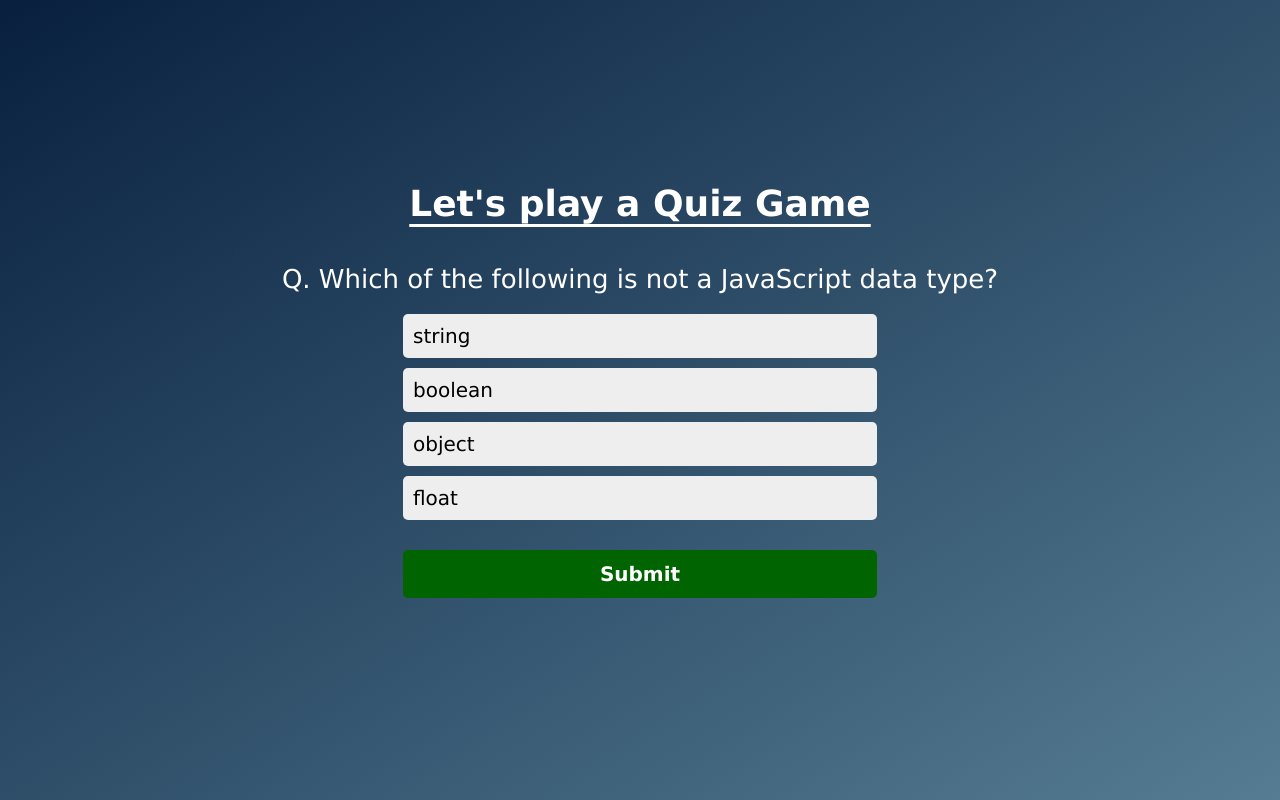
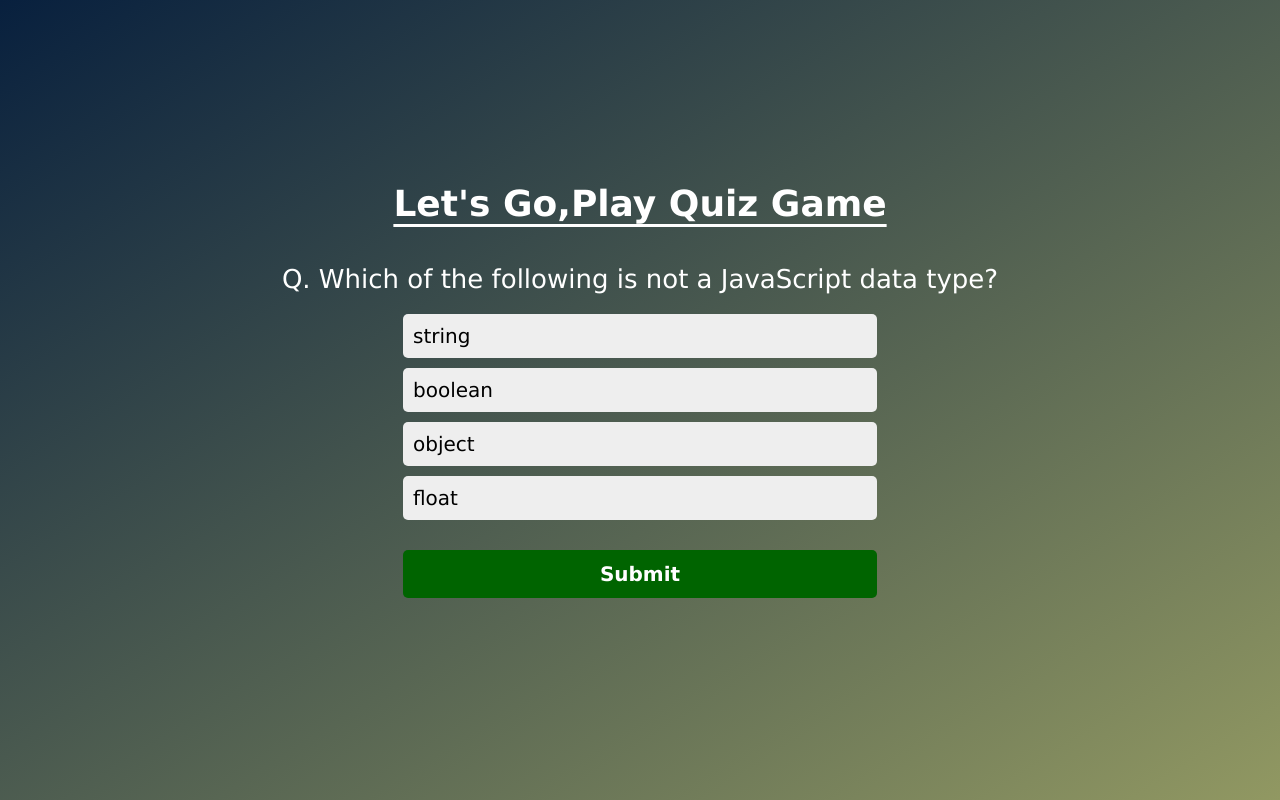
Before and after one commit to PrahladArcgate/QuizApp, a plain HTML site: page index.html in a window 1280 px wide. Both pictures are taken after a click on the element "Start". Drawn offline with Linux system fonts and the light colour scheme.

Commit message:
last space added

```diff
--- a/index.html
+++ b/index.html
@@ -5,21 +5,18 @@
     <meta http-equiv="X-UA-Compatible" content="IE=edge">
     <meta name="viewport" content="width=device-width, initial-scale=1.0">
     <link rel="stylesheet" href="style.css">
-    <title>Lets Play Quiz App </title>
-
+    <title>Quiz App </title>
 </head>
 <body>
     <div class="alert">Alert</div>
     <div class="btn startBtn">Start</div>
     <div class="container">
-        <h1>Let's play a Quiz Game</h1>
+        <h1>Let's Go,Play Quiz Game</h1>
         <div class="question"></div>
         <div class="choices"></div>
         <button class="btn nextBtn">Submit</button>
         <div class="scoreCard"></div>
-        <!-- <div class="timer"></div> -->
     </div>
-
     <script src="script.js"></script>
 </body>
 </html>
--- a/script.js
+++ b/script.js
@@ -5,10 +5,7 @@ const nextBtn = document.querySelector('.nextBtn');
 const scoreCard = document.querySelector('.scoreCard');
 const alert = document.querySelector('.alert');
 const startBtn = document.querySelector('.startBtn');
-
-
-
-// Make an array of objects that stores question, choices of question and answer
+// Make an array of objects that stores question.
 const quiz = [
     {
         question: "Q.What year was Javascript launched?",
--- a/style.css
+++ b/style.css
@@ -8,7 +8,7 @@
 body {
     width: 100%;
     height: 100vh;
-    background: linear-gradient(to right bottom, #08203e, #557c93);
+    background: linear-gradient(to right bottom, #08203e, #919862);
     color: #fff;
     display: grid;
     place-items: center;
@@ -85,7 +85,7 @@ body {
 }
 
 .alert{
-    background-color: #5d9b63;
+    background-color: #d4792e;
     border-radius: 5px;
     width: 100%;
     padding: 12px;
@@ -112,26 +112,3 @@ body {
         transform: translateY(0);
     }
 }
-
-/* @media screen and (max-width:900px){
-    .container {
-        width: 100%;
-        margin-top: 50px;
-    }
-    .container h1{
-        font-size: 24px;
-    }
-    .container .question{
-        font-size: 22px;
-    }
-
-    .timer{
-        width: 50px;
-        height: 50px;
-        font-size: 20px;
-    }
-
-    .startBtn{
-        width: 50%;
-    }
-} */
```
